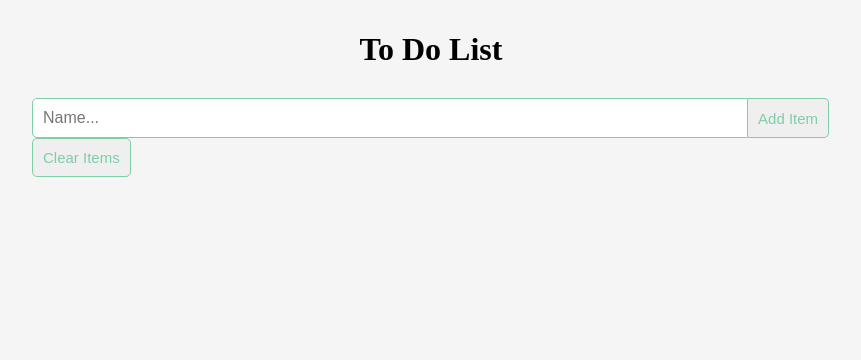
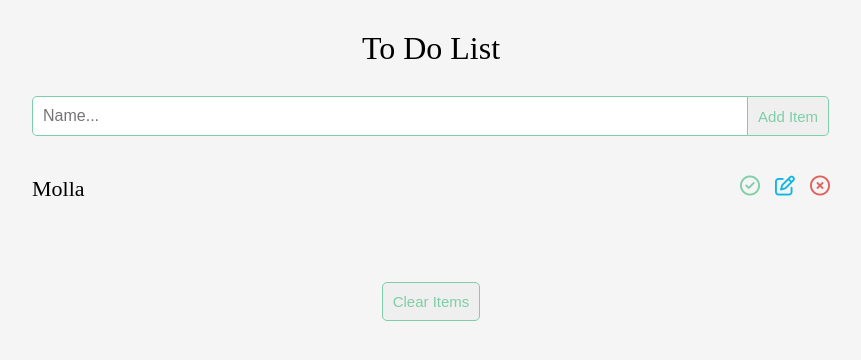
Before and after one commit to arnameti/2_HTML-CSS-JS_ToDoList, a website built with Parcel: page index.html in a window 1280 px wide. Shown: the whole page, without its empty margins (209-1070 px from the left). Built offline with nearby package versions, Linux system fonts and the light colour scheme.

Commit message:
feat: styling list item and icons

```diff
--- a/index.html
+++ b/index.html
@@ -5,7 +5,10 @@
     <meta name="viewport" content="width=device-width, initial-scale=1.0" />
     <meta http-equiv="X-UA-Compatible" content="ie=edge" />
     <!-- Link FONTS -->
-
+    <script
+      src="https://kit.fontawesome.com/491a89db44.js"
+      crossorigin="anonymous"
+    ></script>
     <!-- Link CSS -->
     <link rel="stylesheet" href="src/sass/main.scss" />
     <!-- Link JS -->
@@ -22,7 +25,24 @@
             <input type="text" class="form__input" placeholder="Name..." />
             <button class="btn form__btn">Add Item</button>
           </form>
-          <button class="btn">Clear Items</button>
+          <div class="todo">
+            <li class="todo__item">
+              <span class="todo__desc">Molla</span>
+              <!-- prettier-ignore -->
+              <div class="todo__icons">
+                <a href="#" data-btn='check'>
+                  <i class="fa-regular fa-circle-check todo__icon todo__icon--check"></i>
+                </a>
+                <a href="#" data-btn='update'>
+                  <i class="fa-regular fa-pen-to-square todo__icon todo__icon--update"></i>
+                </a>
+                <a href="#" data-btn='close'>
+                  <i class="fa-regular fa-circle-xmark todo__icon todo__icon--close"></i>
+                </a>
+              </div>
+            </li>
+          </div>
+          <button class="btn btn-clear">Clear Items</button>
         </div>
       </div>
     </div>
--- a/src/sass/components/_btn.scss
+++ b/src/sass/components/_btn.scss
@@ -12,4 +12,8 @@
     color: var(--clr-black);
     background-color: var(--clr-green);
   }
+
+  &:active {
+    transform: translateY(1px);
+  }
 }
--- a/src/sass/globals/_colors.scss
+++ b/src/sass/globals/_colors.scss
@@ -4,4 +4,6 @@
   --clr-whitesmoke: hsl(0, 0%, 96%);
   --clr-green: hsl(152, 45%, 65%);
   --clr-green-focus: hsl(152, 45%, 45%);
+  --clr-blue: hsl(193, 86%, 48%);
+  --clr-red: hsl(2, 68%, 62%);
 }
--- a/src/sass/globals/_typography.scss
+++ b/src/sass/globals/_typography.scss
@@ -8,15 +8,19 @@ ul {
   list-style-type: none;
 }
 
+li {
+  list-style-type: none;
+}
+
 a:link,
 a:visited {
   text-decoration: none;
 }
 
-.heading1,
-.heading2,
-.heading3 {
-  font-weight: 700;
+.heading-1,
+.heading-2,
+.heading-3 {
+  font-weight: 400;
   line-height: 1.1;
   margin-top: 0;
   margin-bottom: u.rem(20);
--- a/src/sass/layout/_todo.scss
+++ b/src/sass/layout/_todo.scss
@@ -13,6 +13,7 @@
 
 .form {
   display: flex;
+  margin-bottom: u.rem(40);
 
   &__input {
     padding: u.rem(10);
@@ -36,3 +37,42 @@
     border-left: none !important;
   }
 }
+
+.todo {
+  margin-bottom: u.rem(80);
+
+  &__item {
+    display: flex;
+    justify-content: space-between;
+  }
+
+  &__desc {
+    font-size: u.rem(22);
+  }
+
+  &__icons {
+    display: flex;
+    gap: u.rem(15);
+  }
+
+  &__icon {
+    font-size: u.rem(20);
+
+    &--check {
+      color: var(--clr-green);
+    }
+
+    &--update {
+      color: var(--clr-blue);
+    }
+
+    &--close {
+      color: var(--clr-red);
+    }
+  }
+}
+
+.btn-clear {
+  display: block;
+  margin-inline: auto;
+}
```
